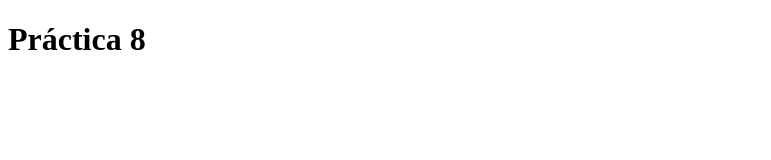
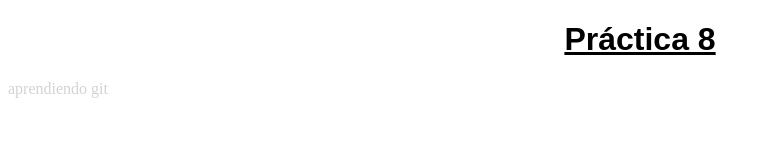
Before and after one commit to BlueCoaster2000/Practica8EntornoCliente, a plain HTML site: page index.html in a window 1280 px wide. Shown: the whole page, without its empty margins (0-771 px from the left). Drawn offline with Linux system fonts and the light colour scheme.

Commit message:
Segundo commit

```diff
--- a/CSS/estilos.css
+++ b/CSS/estilos.css
@@ -1,4 +1,9 @@
 h1{
 font-family: sans-serif;
 text-decoration: underline black;
+text-align: center;
 }
+p{
+
+   color: lightgray;
+}
--- a/index.html
+++ b/index.html
@@ -1,6 +1,7 @@
 <!DOCTYPE html>
 <html lang="en">
 <head>
+    <link rel="stylesheet" type="text/css" href="CSS/estilos.css">
     <meta charset="UTF-8">
     <meta http-equiv="X-UA-Compatible" content="IE=edge">
     <meta name="viewport" content="width=device-width, initial-scale=1.0">
@@ -8,5 +9,6 @@
 </head>
 <body>
    <h1>Práctica 8</h1>
+   <p>aprendiendo git</p>
 </body>
 </html>
```
